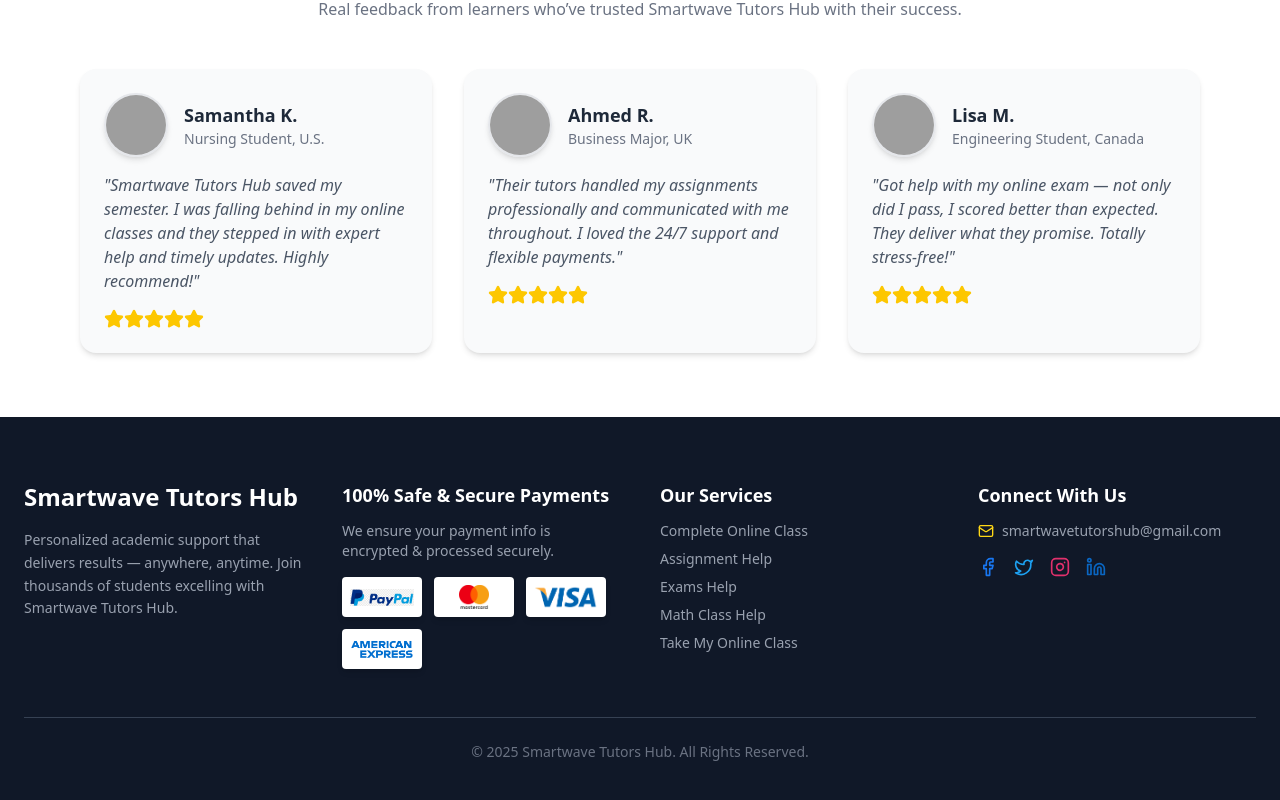
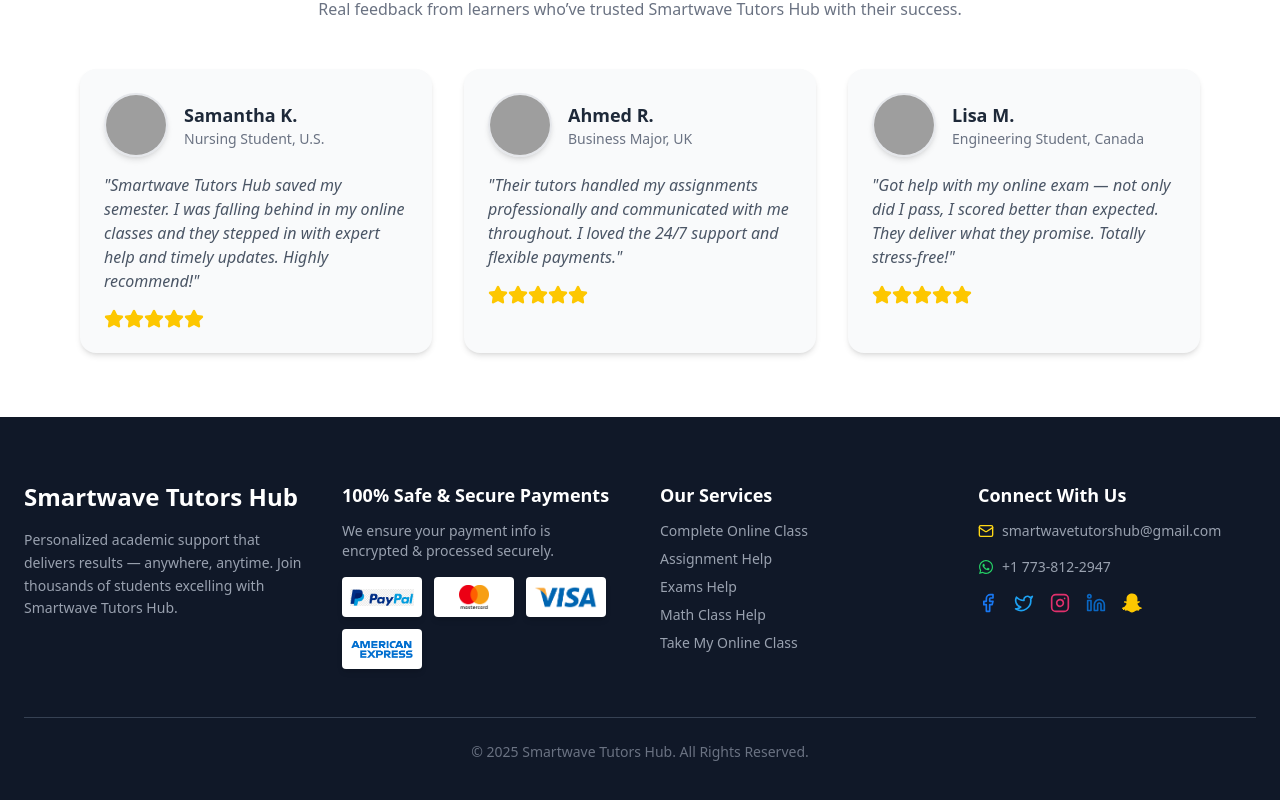
Before and after one commit to dev-oriel/Online-Tutors-Hub, a React (Vite) app: page / in a window 1280 px wide. Shown: the part 5299-6099 px from the top of the page. Built offline with nearby package versions, Linux system fonts and the light colour scheme; grey boxes are pictures that could not be loaded.

Commit message:
Added the snapchat Functionality

```diff
--- a/src/components/Footer.jsx
+++ b/src/components/Footer.jsx
@@ -1,8 +1,9 @@
 import React, { useEffect } from "react";
+import { Link, useLocation } from "react-router-dom";
 import { Facebook, Twitter, Instagram, Linkedin, Mail } from "lucide-react";
-import { Link, useLocation } from "react-router-dom";
+import { FaWhatsapp, FaSnapchatGhost } from "react-icons/fa";
 
-// Import local icons
+// Payment Icons
 import AmericanExpress from "../assets/icons/American-Express.png";
 import Mastercard from "../assets/icons/mastercard.png";
 import PayPal from "../assets/icons/paypal.png";
@@ -18,7 +19,6 @@ const paymentIcons = [
 const Footer = () => {
   const location = useLocation();
 
-  // Scroll to the top whenever the route changes
   useEffect(() => {
     window.scrollTo(0, 0);
   }, [location]);
@@ -26,7 +26,7 @@ const Footer = () => {
   return (
     <footer className="bg-gray-900 text-white px-6 pt-16 pb-10">
       <div className="max-w-7xl mx-auto grid grid-cols-1 sm:grid-cols-2 md:grid-cols-4 gap-10">
-        {/* Logo & Description */}
+        {/* Brand Info */}
         <div>
           <h2 className="text-2xl font-bold mb-4">Smartwave Tutors Hub</h2>
           <p className="text-gray-400 text-sm leading-relaxed">
@@ -36,7 +36,7 @@ const Footer = () => {
           </p>
         </div>
 
-        {/* Payment Security */}
+        {/* Payment Methods */}
         <div>
           <h3 className="text-lg font-semibold text-white mb-3">
             100% Safe & Secure Payments
@@ -109,7 +109,7 @@ const Footer = () => {
           </ul>
         </div>
 
-        {/* Contact & Social */}
+        {/* Contact Info */}
         <div>
           <h3 className="text-lg font-semibold text-white mb-3">
             Connect With Us
@@ -117,6 +117,17 @@ const Footer = () => {
           <p className="text-gray-400 text-sm mb-4 flex items-center gap-2">
             <Mail className="w-4 h-4 text-[#ffd816]" />
             smartwavetutorshub@gmail.com
+          </p>
+          <p className="text-gray-400 text-sm mb-4 flex items-center gap-2">
+            <FaWhatsapp className="w-4 h-4 text-[#25D366]" />
+            <a
+              href="https://wa.me/17738122947"
+              target="_blank"
+              rel="noopener noreferrer"
+              className="hover:text-[#ffd816] transition-colors duration-200"
+            >
+              +1 773-812-2947
+            </a>
           </p>
           <div className="flex space-x-4 mt-2">
             <a href="#" className="text-[#1877F2] hover:text-[#ffd816]">
@@ -140,11 +151,17 @@ const Footer = () => {
             >
               <Linkedin className="w-5 h-5" />
             </a>
+            <a
+              href="https://www.snapchat.com/add/smartwavetutors"
+              className="text-yellow-400 hover:text-[#ffd816]"
+            >
+              <FaSnapchatGhost className="w-5 h-5" />
+            </a>
           </div>
         </div>
       </div>
 
-      {/* Divider */}
+      {/* Bottom Bar */}
       <div className="border-t border-gray-700 mt-12 pt-6 text-center text-sm text-gray-500">
         © {new Date().getFullYear()} Smartwave Tutors Hub. All Rights Reserved.
       </div>
--- a/src/components/WhatsAppButton.jsx
+++ b/src/components/WhatsAppButton.jsx
@@ -19,7 +19,7 @@ const WhatsAppButton = () => {
     };
 
     showTextTemporarily(); // initial show
-    const interval = setInterval(showTextTemporarily, 1800000); // every 30 mins
+    const interval = setInterval(showTextTemporarily, 600000 ); // every 10 mins
 
     return () => clearInterval(interval);
   }, [show]);
```
